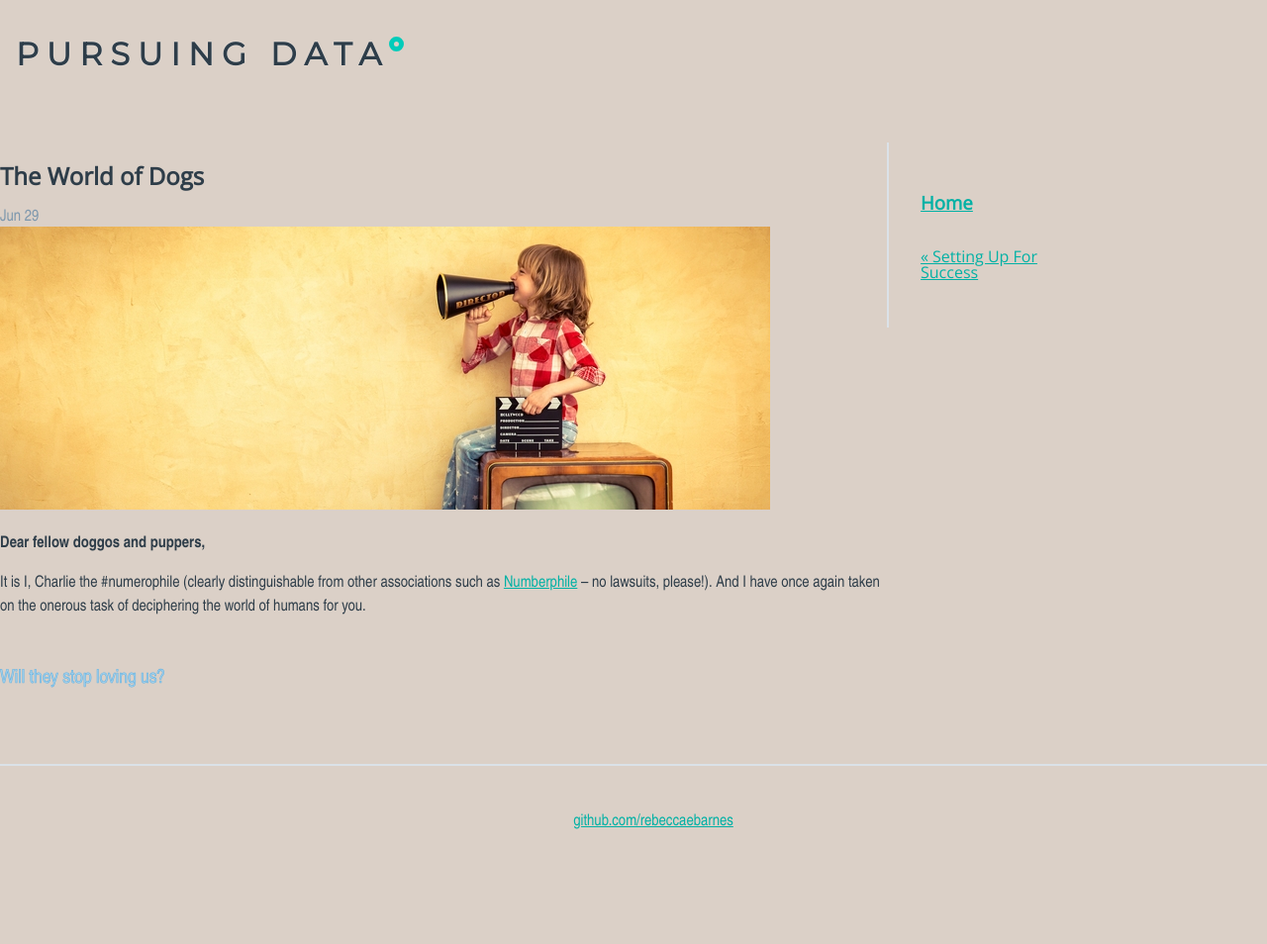
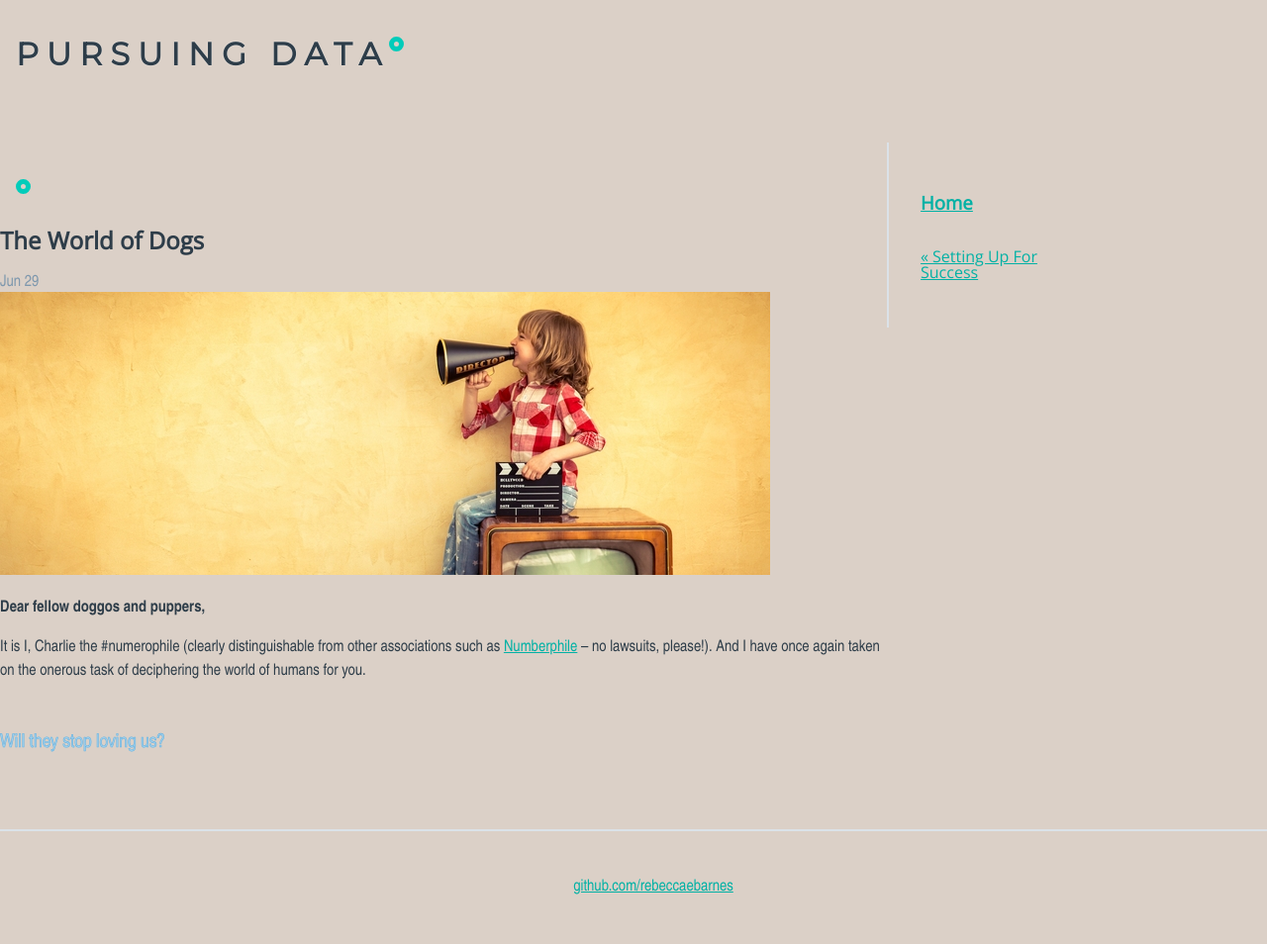
Before and after one commit to rebeccaebarnes/rebeccaebarnes.github.io, a Jekyll site: the page built from _posts/2018-06-29-the-world-of-dogs.html, in a window 1280 px wide. Shown: the whole page at 99% size. Built offline with Jekyll 4.4.1, drawn with Linux system fonts in a browser that asks for light colours; before the commit the page ends 900 px from its top, so only the background shows below that.

Commit message:
test: Remove blog title from The World of Dogs

```diff
--- a/_posts/2018-06-29-the-world-of-dogs.html
+++ b/_posts/2018-06-29-the-world-of-dogs.html
@@ -21,18 +21,16 @@ text{
     stroke-linejoin: round;
 }
 
-.page-header {
-    background-image: url('../img/pawprints.png');
-    min-height: 10vh;
-}
-
 .blog-header {
     background-image: url('../img/pawprints.png');
-    min-height: 10vh;
+    min-height: 1vh;
 }
 
 </style>
 
+<header class="blog-header">
+    <h1> </h1>
+</header>
 
 <header>
     <h2>{{ page.title }}</h2>
```
